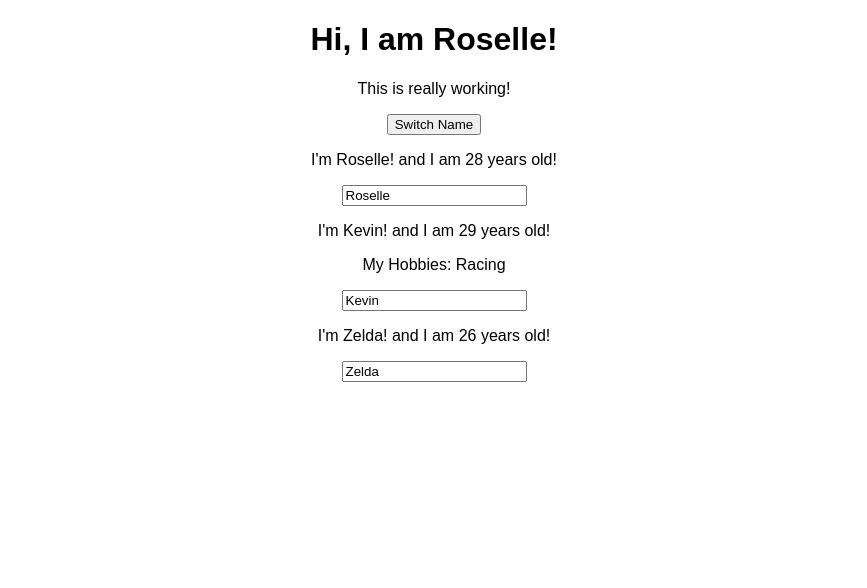
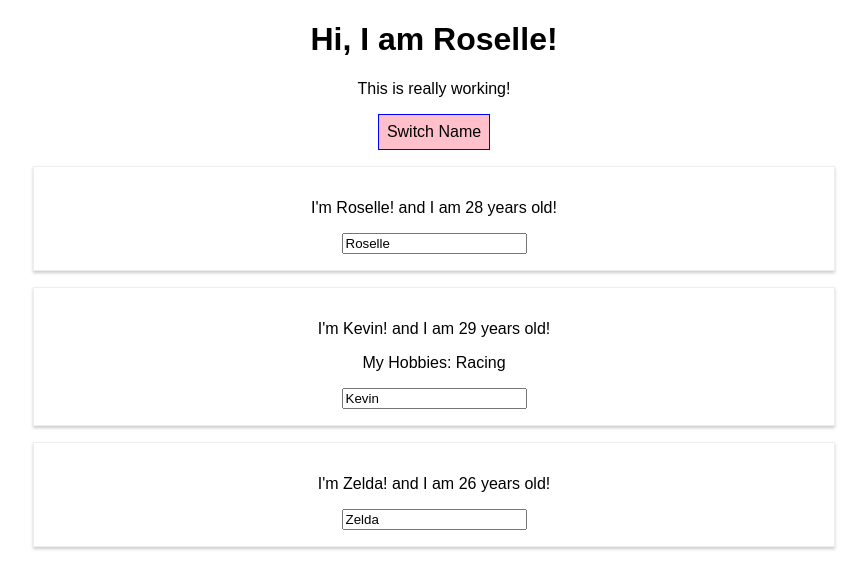
Before and after one commit to Rosellinda/udemy-app, a React (Create React App) app: page / in a window 1280 px wide. Shown: the top 588 px of the page, without its empty margins (206-1073 px from the left). Built offline with nearby package versions, Linux system fonts and the light colour scheme.

Commit message:
Add CSS Styling in Person.js

```diff
--- a/src/App.css
+++ b/src/App.css
@@ -1,28 +1,3 @@
 .App {
   text-align: center;
 }
-
-.App-logo {
-  animation: App-logo-spin infinite 20s linear;
-  height: 80px;
-}
-
-.App-header {
-  background-color: #222;
-  height: 150px;
-  padding: 20px;
-  color: white;
-}
-
-.App-title {
-  font-size: 1.5em;
-}
-
-.App-intro {
-  font-size: large;
-}
-
-@keyframes App-logo-spin {
-  from { transform: rotate(0deg); }
-  to { transform: rotate(360deg); }
-}
--- a/src/App.js
+++ b/src/App.js
@@ -38,11 +38,21 @@
     });
   }
 
+  const style = {
+    backgroundColor: 'pink',
+    font: 'inherit',
+    border: '1px solid blue',
+    padding: '8px',
+    cursor: 'pointer'
+  };
+
   return (
     <div className="App">
       <h1>Hi, I am Roselle!</h1>
       <p>This is really working!</p>
-      <button onClick={switchNameHandler}>Switch Name</button>
+      <button
+        style={style}
+        onClick={switchNameHandler}>Switch Name</button>
       <Person name={personsState.persons[0].name} age={personsState.persons[0].age}/>
       <Person
         name={personsState.persons[1].name}
--- /dev/null
+++ b/src/Person/Person.css
@@ -0,0 +1,8 @@
+.Person {
+    width: 60%;
+    margin: 16px auto;
+    border: 1px solid #eee;
+    box-shadow: 0 2px 3px #ccc;
+    padding: 16px;
+    text-align: center;
+}
--- a/src/Person/Person.js
+++ b/src/Person/Person.js
@@ -1,8 +1,9 @@
 import React from 'react';
+import './Person.css';
 
 const person = (props) => {
     return (
-        <div>
+        <div className="Person">
             <p>I'm {props.name}! and I am {props.age} years old!</p>
             <p>{props.children}</p>
             <input type="text" onChange={props.change} value={props.name}></input>
```
